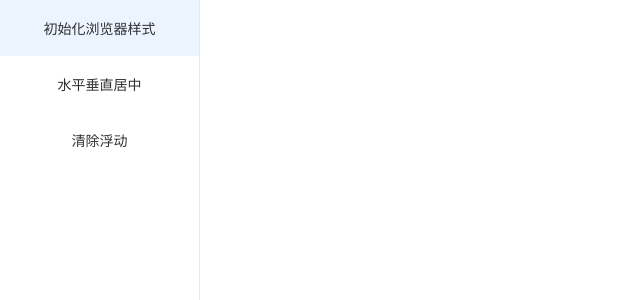
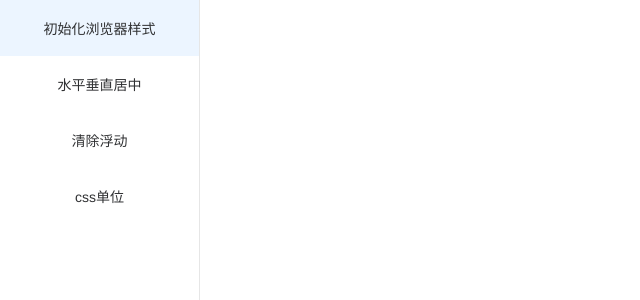
Before and after one commit to yokiyokiyoki/css-study, a Vue app: page /center in a window 1280 px wide. Shown: the top 300 px of the page, without its empty margins (0-640 px from the left). Built offline with nearby package versions, Linux system fonts and the light colour scheme.

Commit message:
css单位

```diff
--- a/src/pages/index.vue
+++ b/src/pages/index.vue
@@ -13,6 +13,9 @@
             </el-menu-item>
             <el-menu-item index="clear">
                 <span slot="title">清除浮动</span>
+            </el-menu-item>
+            <el-menu-item index="measure">
+                <span slot="title">css单位</span>
             </el-menu-item>
             </el-menu>
         </el-aside>
--- /dev/null
+++ b/src/pages/measure/index.vue
@@ -0,0 +1,8 @@
+<template>
+  <div class="measure"></div>
+</template>
+<script>
+export default {
+
+}
+</script>
--- a/src/router/index.js
+++ b/src/router/index.js
@@ -1,9 +1,10 @@
-import Vue from 'vue';
-import Router from 'vue-router';
-import Home from '@/pages';
-import Reset from '@/pages/reset';
-import Center from '@/pages/center';
+import Vue from 'vue'
+import Router from 'vue-router'
+import Home from '@/pages'
+import Reset from '@/pages/reset'
+import Center from '@/pages/center'
 import Clear from '@/pages/clear'
+import Measure from '@/pages/measure'
 
 Vue.use(Router)
 
@@ -23,10 +24,14 @@ export default new Router({
           path: '/center',
           name: 'Center',
           component: Center
-        },{
-          path:'/clear',
-          name:'Clear',
-          component:Clear
+        }, {
+          path: '/clear',
+          name: 'Clear',
+          component: Clear
+        }, {
+          path: '/measure',
+          name: 'Measure',
+          component: Measure
         }
       ]
     }
```
